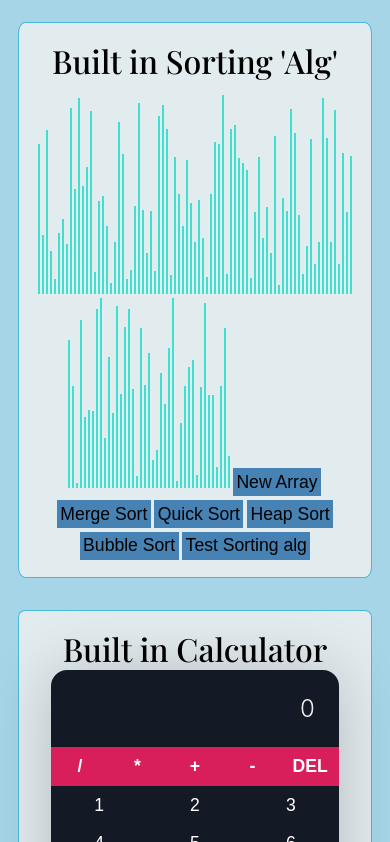
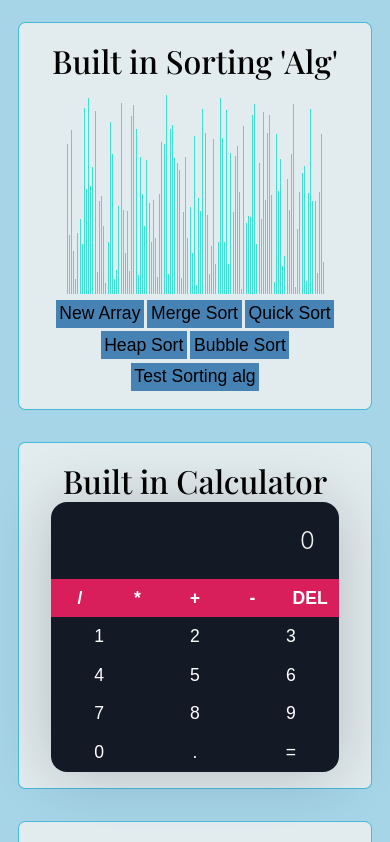
Before and after one commit to IanGitHub2/MyWebsite, a React (Create React App) app in the folder mywebsite/: page / in a window 390 px wide. Shown: the part 1731-2573 px from the top of the page. Built offline with nearby package versions, Linux system fonts and the light colour scheme.

Commit message:
css changes for phones and up

```diff
--- a/mywebsite/src/componets/builtInProjects/SortingVisualizer/sortingVisualizer.css
+++ b/mywebsite/src/componets/builtInProjects/SortingVisualizer/sortingVisualizer.css
@@ -9,6 +9,10 @@
     margin: 0 1px;
 }
 
+.buttons-container {
+    margin: .01em;
+}
+
 .button {
     display: inline;
     margin: .1em;
@@ -16,3 +20,84 @@
     color: black;
     background-color: steelblue;
 }
+
+@media only screen and (max-width: 800px){
+
+    .array_container {
+        position: relative;
+        margin-top: .8em;
+    }
+
+    .array-bar {
+        width: .05em;
+        display: inline-block;
+        margin: 0 1px;
+    }
+
+    .buttons-container {
+        margin: .01em;
+    }
+
+    .button {
+        display: inline;
+        margin: .1em;
+        padding: .2em;
+        color: black;
+        background-color: steelblue;
+    }
+
+}
+
+@media only screen and (max-width: 600px){
+
+    .array_container {
+        position: relative;
+        margin-top: .8em;
+    }
+
+    .array-bar {
+        width: .02em;
+        display: inline-block;
+        margin: 0 1px;
+    }
+
+    .buttons-container {
+        margin: .01em;
+    }
+
+    .button {
+        display: inline;
+        margin: .1em;
+        padding: .2em;
+        color: black;
+        background-color: steelblue;
+    }
+
+}
+
+@media only screen and (max-width: 400px){
+
+    .array_container {
+        position: relative;
+        margin-top: .8em;
+    }
+
+    .array-bar {
+        width: .01em;
+        display: inline-block;
+        margin: 0 1px;
+    }
+
+    .buttons-container {
+        margin: .01em;
+    }
+
+    .button {
+        display: inline;
+        margin: .1em;
+        padding: .2em;
+        color: black;
+        background-color: steelblue;
+    }
+
+}
--- a/mywebsite/src/componets/builtInProjects/SortingVisualizer/sortingVisualizer.jsx
+++ b/mywebsite/src/componets/builtInProjects/SortingVisualizer/sortingVisualizer.jsx
@@ -93,12 +93,14 @@ export default class sortingVisualizer extends React.Component {
                             height: `${value}px`,
                         }}></div>
                 ))}
+                <div className='buttons-container'>
                     <button className='button' onClick={() => this.resetArray()}>New Array</button>
                     <button className='button' onClick={() => this.mergeSort()}>Merge Sort</button>
                     <button className='button' onClick={() => this.quickSort()}>Quick Sort</button>
                     <button className='button' onClick={() => this.heapSort()}>Heap Sort</button>
                     <button className='button' onClick={() => this.bubbleSort()}>Bubble Sort</button>
                     <button className='button' onClick={() => this.testSortingAlgorithms()}>Test Sorting alg</button>
+                </div>
             </div>
         )
     }
--- a/mywebsite/src/componets/projectSection/myProjects.css
+++ b/mywebsite/src/componets/projectSection/myProjects.css
@@ -137,4 +137,8 @@
         height: 100%;
         width: 100%;
     }
+
+    .clockstuff {
+        font-size: 15em;
+    }
 }
--- a/mywebsite/src/componets/projectSection/myProjects.js
+++ b/mywebsite/src/componets/projectSection/myProjects.js
@@ -38,6 +38,7 @@ export default class myProjects extends React.Component {
                         <div id='eachproject'>
                             <div className='projecttitle'>Built in Clock</div>
                             <Clock/>
+                            <div className='clockstuff'>i</div>
                         </div>
 
                         <div id='eachproject'>
```
Lines whose indentation alone changed are shown as unchanged.
